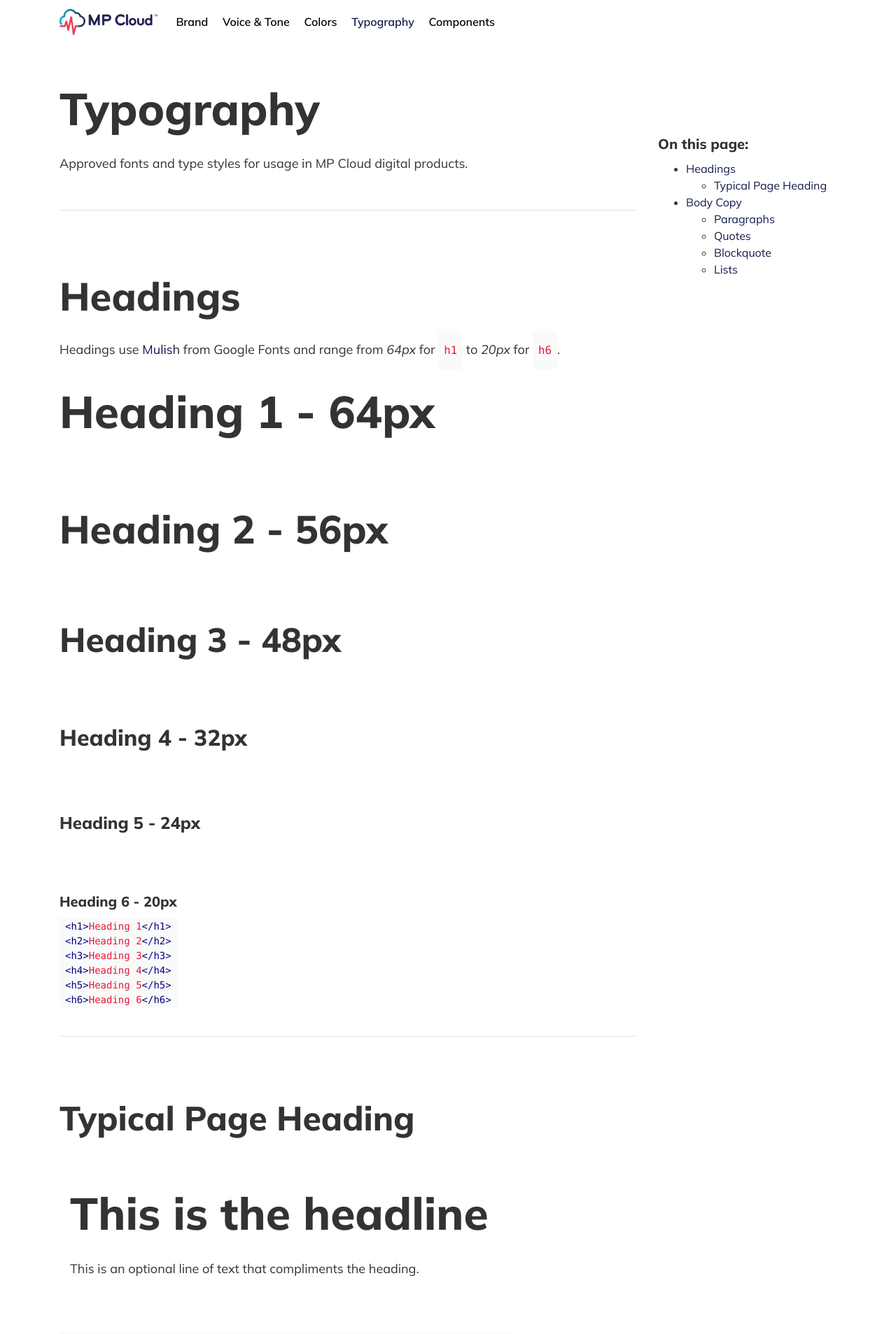
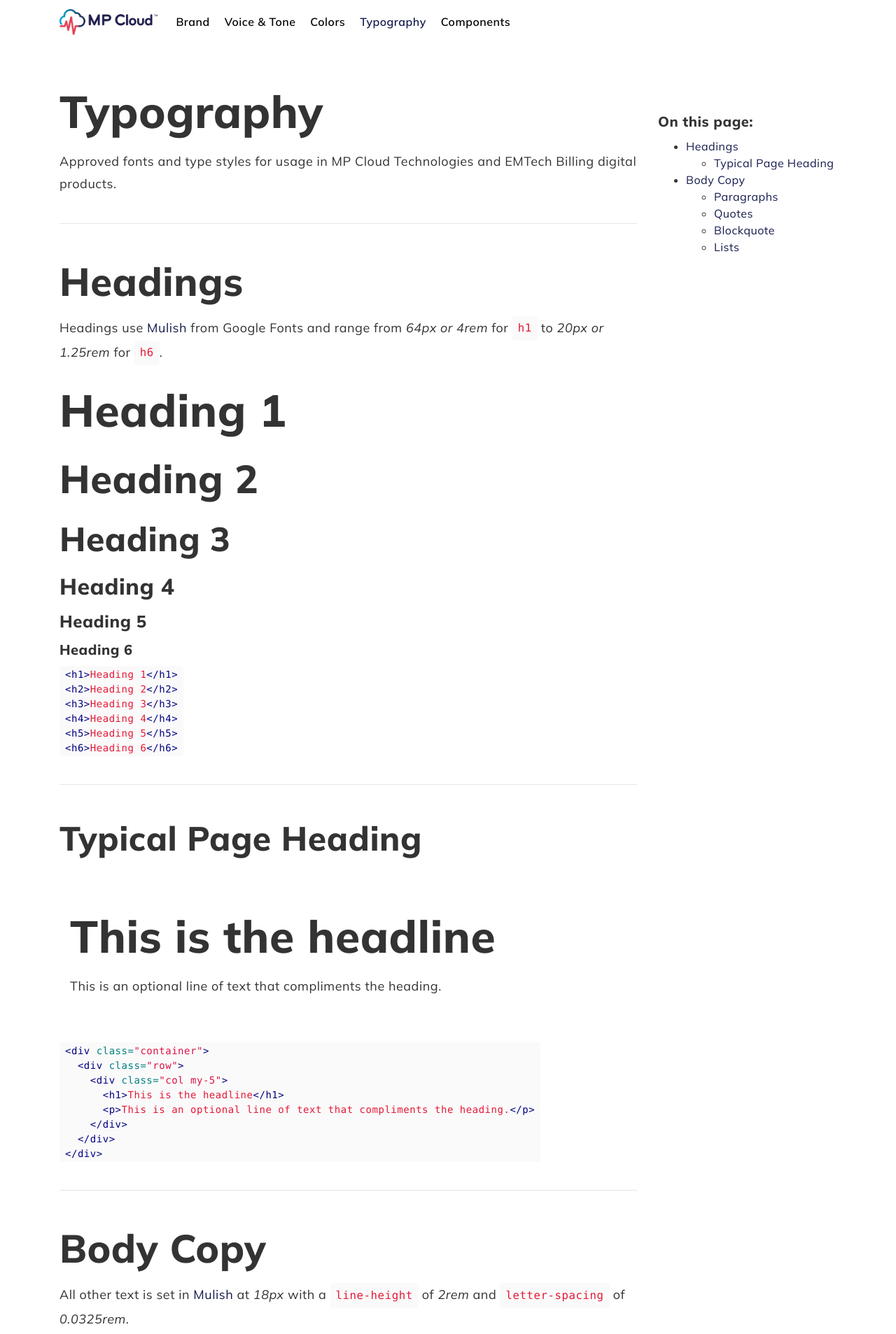
Before and after one commit to ninelabs/mpcloud-design-system, a Jekyll site: the page built from typography.md, in a window 1280 px wide. Shown: the top 1907 px of the page at 70% size. Built offline with Jekyll 4.4.1, drawn with Linux system fonts in a browser that asks for light colours; nearby versions of some CDN libraries.

Commit message:
Fixing the Typography styling and page

````diff
--- a/_sass/_docs.scss
+++ b/_sass/_docs.scss
@@ -3,10 +3,6 @@
 
 
 .nl-docs {
-
-  h2, h3, h4, h5, h6 {
-    margin-top: 5rem !important;
-  }
 
   .docs-content {
     @extend .col-sm-12;
@@ -21,6 +17,7 @@
   .docs-subnav {
     @extend .col-sm-12;
     @extend .col-md-3;
+    @extend .mt-md-5;
 
     @include media-breakpoint-down(sm) {
       margin-top: 3rem;
@@ -56,5 +53,4 @@
   .btn {
     @extend .my-1;
   }
-
 }
--- a/_sass/_masthead.scss
+++ b/_sass/_masthead.scss
@@ -6,6 +6,9 @@
     line-height: 1.15;
     @include media-breakpoint-down(sm) {
       font-size: 2rem;
+    }
+    @include media-breakpoint-down(md) {
+      font-size: 2.5rem;
     }
   }
 
@@ -42,12 +45,6 @@
   }
 }
 
-h1 {
-  @include media-breakpoint-down(md) {
-    font-size:2.5rem;
-  }
-}
-
 .pre-text {
   color: $primary;
   font-size: 1rem;
@@ -56,8 +53,6 @@
   }
 }
 
-
-
 .masthead-image.home-page {
   background-position: top center;
 
--- a/_sass/_typography.scss
+++ b/_sass/_typography.scss
@@ -4,12 +4,20 @@
 $font-family-headings: 'Mulish', helvetica, arial, sans-serif !important;
 $font-family-body: 'Mulish', Georgia, serif !important;
 
-body, p {
+body {
   font-family: $font-family-body;
+  font-size: 18px;
+  font-style: normal;
+  font-weight: 400;
+  line-height: 1.5;
+  letter-spacing: 0.0325rem;
+}
+
+p {
   font-size: 1.125rem;
   font-style: normal;
   font-weight: 400;
-  line-height: 3.25rem;
+  line-height: 2rem;
 }
 
 h1, h2, h3, h4, h5, h6 {
@@ -20,13 +28,21 @@
 
 h1 {
   font-size: 4rem;
-  line-height: 1.4;
+  @media (max-width: 768px) {
+    font-size: 3.5rem;
+  }
 }
 h2 {
   font-size: 3.5rem;
+  @media (max-width: 768px) {
+    font-size: 3rem;
+  }
 }
 h3 {
   font-size: 3rem;
+  @media (max-width: 768px) {
+    font-size: 2.5rem;
+  }
 }
 h4 {
   font-size: 2rem;
--- a/typography.md
+++ b/typography.md
@@ -5,20 +5,20 @@
 
 # Typography
 
-Approved fonts and type styles for usage in MP Cloud digital products.
+Approved fonts and type styles for usage in MP Cloud Technologies and EMTech Billing digital products.
 
 ----
 
 ## Headings
 
-Headings use <a href="https://fonts.google.com/specimen/Mulish">Mulish</a> from Google Fonts and range from *64px* for `h1` to *20px* for `h6`.
+Headings use <a href="https://fonts.google.com/specimen/Mulish">Mulish</a> from Google Fonts and range from *64px or 4rem* for `h1` to *20px or 1.25rem* for `h6`.
 
-<h1>Heading 1 - 64px</h1>
-<h2>Heading 2 - 56px</h2>
-<h3>Heading 3 - 48px</h3>
-<h4>Heading 4 - 32px</h4>
-<h5>Heading 5 - 24px</h5>
-<h6>Heading 6 - 20px</h6>
+<h1>Heading 1</h1>
+<h2>Heading 2</h2>
+<h3>Heading 3</h3>
+<h4>Heading 4</h4>
+<h5>Heading 5</h5>
+<h6>Heading 6</h6>
 
 
 ```html
@@ -57,7 +57,7 @@
 
 ## Body Copy
 
-All other text is set in <a href="https://fonts.google.com/specimen/Mulish">Mulish</a> at *18px* with a `line-height` of *1.5rem*.
+All other text is set in <a href="https://fonts.google.com/specimen/Mulish">Mulish</a> at *18px* with a `line-height` of *2rem* and `letter-spacing` of *0.0325rem*.
 
 ----
 ### Paragraphs
````
Also changed, not shown: 1 other file.
